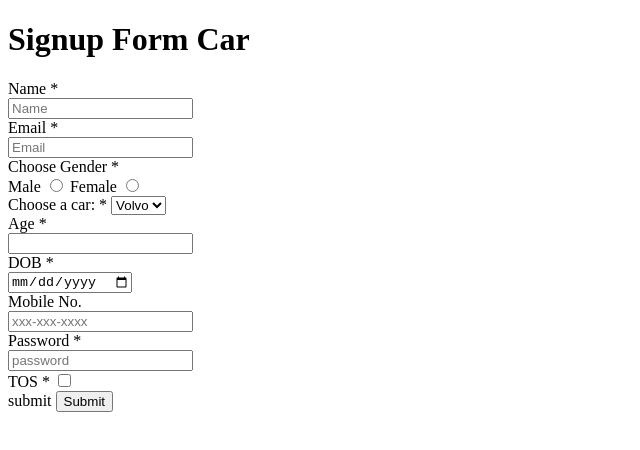
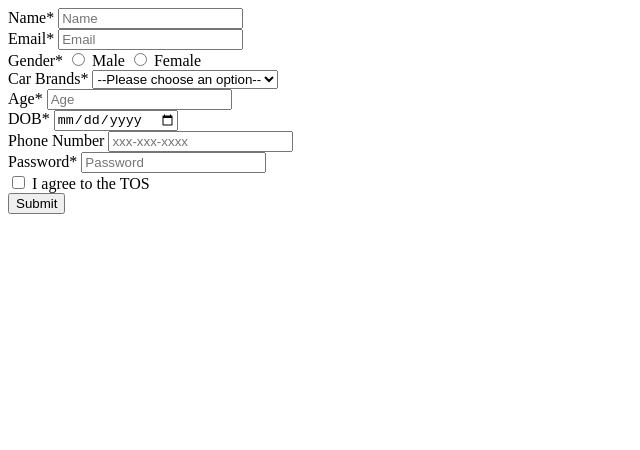
Before and after one commit to acciojob/signup-form-car-Maijuddin, a website: page main.html in a window 1280 px wide. Shown: the whole page, without its empty margins (0-640 px from the left). Drawn offline with Linux system fonts and the light colour scheme.

Commit message:
created a submission

```diff
--- a/main.html
+++ b/main.html
@@ -1,86 +1,67 @@
 <!DOCTYPE html>
-    <html >
-        <div class="container">
-    <title>Signup Form Car</title>
+
+<html>
+
 <head>
-
-        <h1 id="H1">Signup Form Car</h1>
 	<link rel="stylesheet" href="styles.css">
 </head>
+
 <body>
-        <form action="/submit-form.php" method="post">
-
+	<!-- the entire body must be written by student -->
+	<form method="post">
 		<div>
-                <label for="name">Name *</label>
-                <br>
-                <input type="text" id="name" value="" placeholder="Name" required>
-                <br>
+			<label for="name">Name*</label>
+			<input type="text" id="name" placeholder="Name" required>
+		</div>
+		<div>
+			<label for="email">Email*</label>
+			<input type="email" id="email" placeholder="Email" required>
+		</div>
+		<div>
+			<label for="gender">Gender*</label>
+			<input id="gender_m" type="radio" name="gender" required>
+			<label for="gender_m">Male</label>
+			<input id="gender_f" type="radio" name="gender" required>
+			<label for="gender_f">Female</label>
+		</div>
+		<div>
+			<label for="cars">Car Brands*</label>
+			<select id="cars" required>
+				<option value="disabled">--Please choose an option--</option>
+				<option value="bmw">BMW</option>
+				<option value="audi">Audi</option>
+				<option value="mercedez">Mercedez</option>
+			</select>
+		</div>
+		<div>
+			<label for="age">Age*</label>
+			<input type="number" id="age" placeholder="Age" required>
+		</div>
+		<div>
+			<label for="dob">DOB*</label>
+			<input id="dob" type="date" required>
+		</div>
+		<div>
+			<label for="tel">Phone Number</label>
+			<input type="tel" id="tel" placeholder="xxx-xxx-xxxx" >
+		</div>
+		<div>
+			<label for="password">Password*</label>
+			<input type="password" id="password" placeholder="Password" required>
 		</div>
 
 		<div>
-                <label for="email">Email *</label>
-                <br>
-                <input type="email" id="email" value="" placeholder="Email" required>
-                <br>
-            </div>
-            <div id="gen">
-                <label for="gender">Choose Gender *</label>
-                <br>
-                <label for="gender_m">Male</label>
-                <input type="radio" name="gender" id="gender_m" value="Male">
-                <label for="gender_f">Female</label>
-                <input type="radio" name="gender" id="gender_f" value="female">
-                <br>
-            </div>
-            <div id="carsDiv">
-                    <label for="cars">Choose a car: *</label>
-                    <select id="cars" name="cars" required>
-                    <option value="volvo">Volvo</option>
-                    <option value="saab">Saab</option>
-                    <option value="fiat">Fiat</option>
-                    <option value="audi">Audi</option>
-                    </select>
+
+			<input id="tos" type="checkbox" required>
+			<label for="tos"> I agree to the TOS</label>
 		</div>
 		<div>
-                <label for="age">Age *</label >
-                <br>
-                <input type="number" minlength="1" maxlength="100" id="age" required>
-                <br>
+			<button type="submit">Submit</button>
 		</div>
-            <div>
-                <label for="dob">DOB *</label>
-                <br>
-                <input type="date" id="dob" required>
-                <br>
-            </div>
-            <div>
-                <label for="tel">Mobile No.</label>
-                <br>
-                <input type="tel" id="tel" maxlength="10" placeholder="xxx-xxx-xxxx">
-                <br>
-            </div>
-            <div>
-                <label for="password">Password *</label>
-                <br>
-                <input type="password" id="password" placeholder="password" required>
-                <br>
-            </div>
-            <div>
-                <label for="tos">TOS *</label>
-
-                <input type="checkbox" id="tos" value="tos" required>
-                <br>
-            </div>
-            <div>
-                <label for="submit">submit</label>
-                <input type="submit" id="submit" value="Submit">
-                <br>
-            </div>
-
 	</form>
     <script type="text/javascript" src="./script.js">
 </script>
 
 </body>
-</div>
+
 </html>
```
Lines whose indentation alone changed are shown as unchanged.
